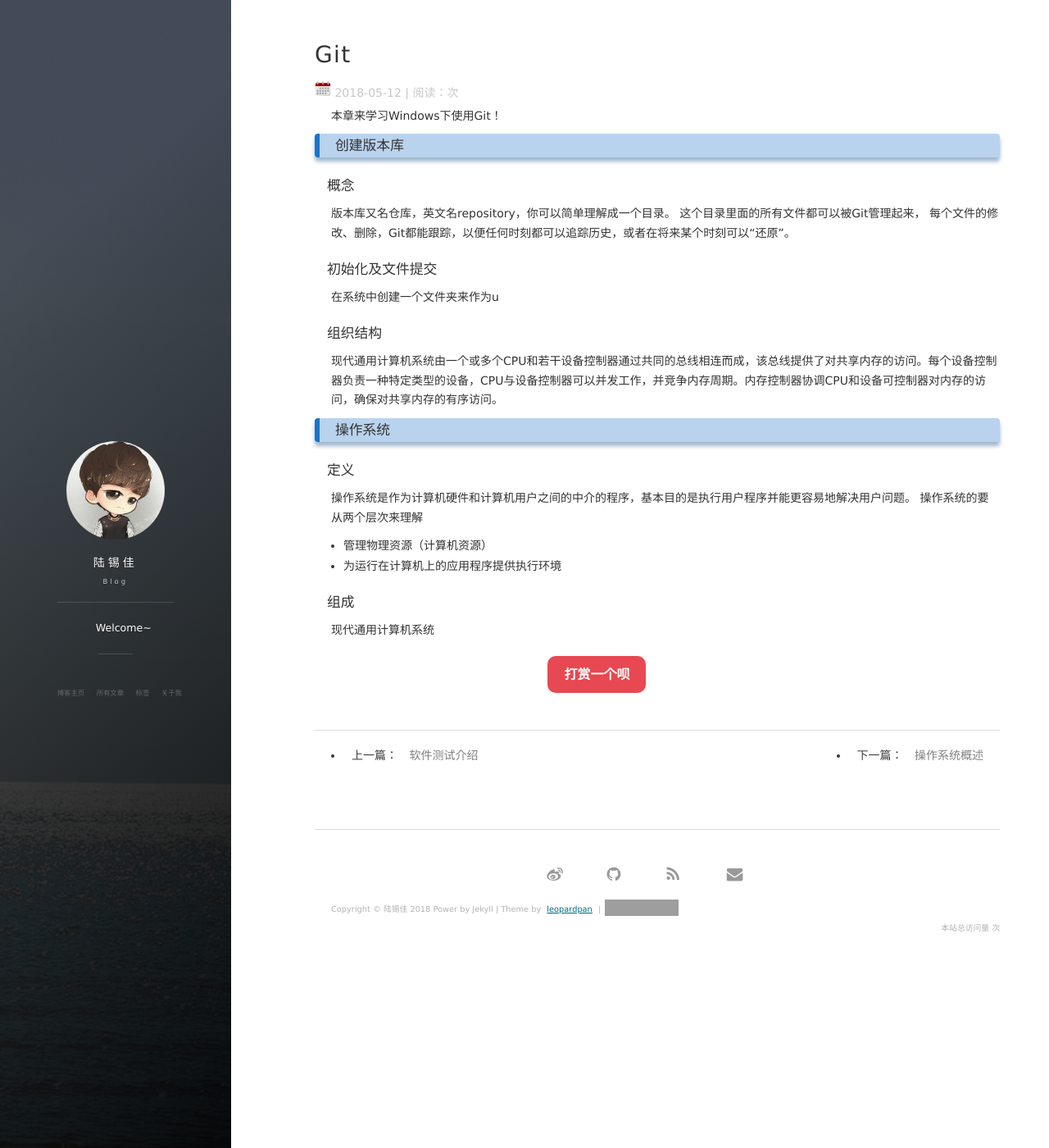
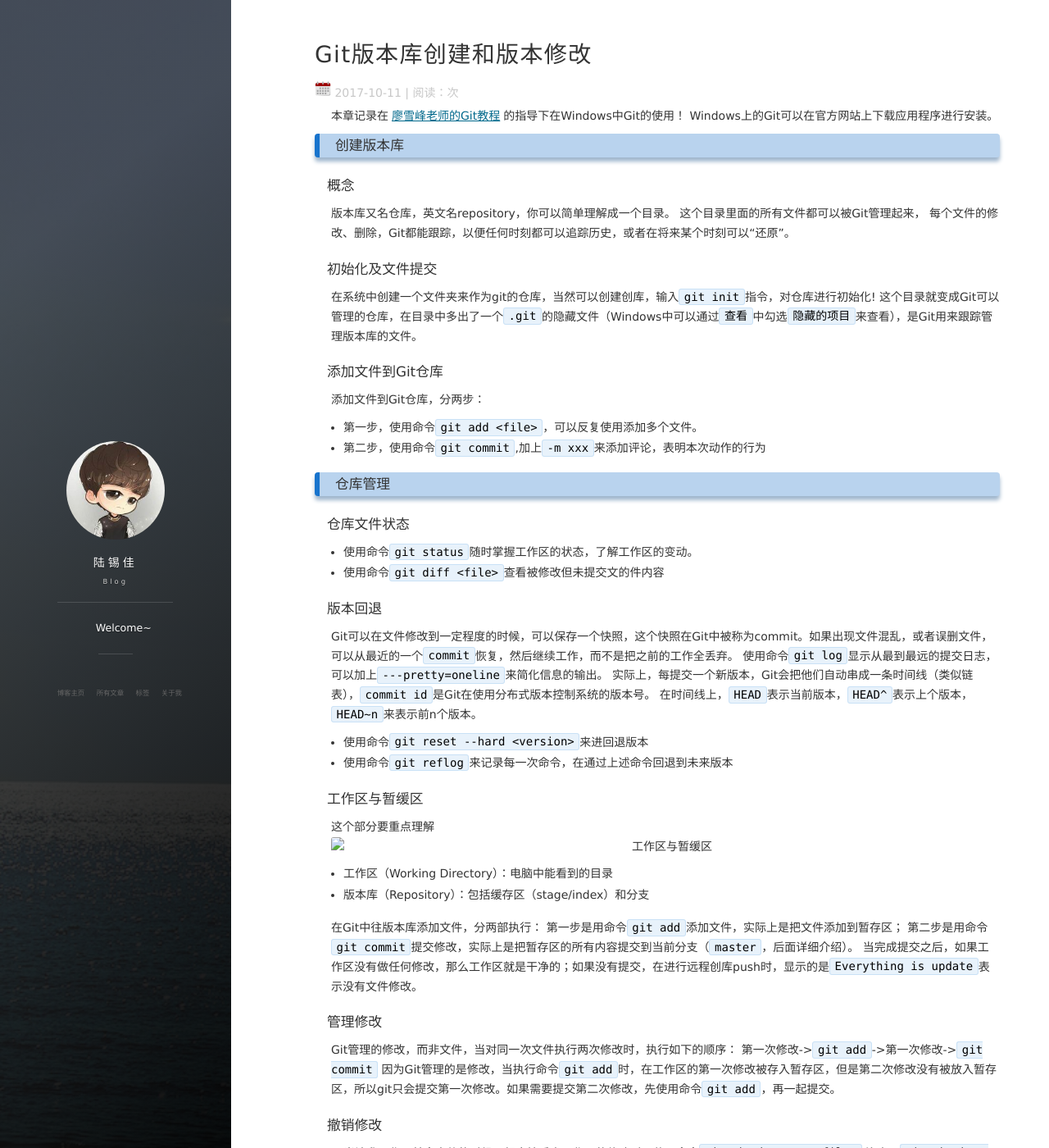
Before and after one commit to lxjsy/blog, a Jekyll site: the page built from _posts/2018-5-12-GitLearning.md, in a window 1280 px wide and 1400 px high. Shown: the whole window at 82% size. Built offline with Jekyll 4.4.1, drawn with Linux system fonts in a browser that asks for light colours; nearby versions of some CDN libraries; comment, search, counter and statistics services are not loaded; some of the changed text lies outside the part shown; grey boxes are pictures that could not be loaded.

Commit message:
change content

```diff
--- a/_posts/2018-5-12-GitLearning.md
+++ b/_posts/2018-5-12-GitLearning.md
@@ -1,34 +1,69 @@
 ---
 layout: post
-title: "Git"
-date: 2018-5-12 10:01:10
+title: "Git版本库创建和版本修改"
+date: 2017-10-11 9:01:10
 description: "Git学习"
 tag: Git
 ---
 
-本章来学习Windows下使用Git！
+本章记录在[廖雪峰老师的Git教程](https://www.liaoxuefeng.com/wiki/0013739516305929606dd18361248578c67b8067c8c017b000)的指导下在Windows中Git的使用！
+Windows上的Git可以在官方网站上下载应用程序进行安装。
 
 ### 创建版本库
+
 #### 概念
 版本库又名仓库，英文名repository，你可以简单理解成一个目录。
 这个目录里面的所有文件都可以被Git管理起来，
 每个文件的修改、删除，Git都能跟踪，以便任何时刻都可以追踪历史，或者在将来某个时刻可以“还原”。
 
 #### 初始化及文件提交
-在系统中创建一个文件夹来作为u
+在系统中创建一个文件夹来作为git的仓库，当然可以创建创库，输入`git init`指令，对仓库进行初始化!
+这个目录就变成Git可以管理的仓库，在目录中多出了一个`.git`的隐藏文件（Windows中可以通过`查看`中勾选`隐藏的项目`来查看），是Git用来跟踪管理版本库的文件。
 
-#### 组织结构
-现代通用计算机系统由一个或多个CPU和若干设备控制器通过共同的总线相连而成，该总线提供了对共享内存的访问。每个设备控制器负责一种特定类型的设备，CPU与设备控制器可以并发工作，并竞争内存周期。内存控制器协调CPU和设备可控制器对内存的访问，确保对共享内存的有序访问。
+#### 添加文件到Git仓库
+添加文件到Git仓库，分两步：
+* 第一步，使用命令`git add <file>`，可以反复使用添加多个文件。
+* 第二步，使用命令`git commit`,加上`-m xxx`来添加评论，表明本次动作的行为
 
-### 操作系统
+### 仓库管理
 
-#### 定义
+#### 仓库文件状态
+* 使用命令`git status`随时掌握工作区的状态，了解工作区的变动。
+* 使用命令`git diff <file>`查看被修改但未提交文的件内容
 
-操作系统是作为计算机硬件和计算机用户之间的中介的程序，基本目的是执行用户程序并能更容易地解决用户问题。
-操作系统的要从两个层次来理解
-* 管理物理资源（计算机资源）
-* 为运行在计算机上的应用程序提供执行环境
+#### 版本回退
+Git可以在文件修改到一定程度的时候，可以保存一个快照，这个快照在Git中被称为commit。如果出现文件混乱，或者误删文件，可以从最近的一个`commit`恢复，然后继续工作，而不是把之前的工作全丢弃。
+使用命令`git log`显示从最到最远的提交日志，可以加上`---pretty=oneline`来简化信息的输出。
+实际上，每提交一个新版本，Git会把他们自动串成一条时间线（类似链表），`commit id`是Git在使用分布式版本控制系统的版本号。
+在时间线上，`HEAD`表示当前版本，`HEAD^`表示上个版本，`HEAD~n`来表示前n个版本。
+* 使用命令`git reset --hard <version>`来进回退版本
+* 使用命令`git reflog`来记录每一次命令，在通过上述命令回退到未来版本
 
-#### 组成
+#### 工作区与暂缓区
+这个部分要重点理解
+![工作区与暂缓区](images/git/workandstage.png)
+* 工作区（Working Directory）：电脑中能看到的目录
+* 版本库（Repository）：包括缓存区（stage/index）和分支
 
-现代通用计算机系统
+在Git中往版本库添加文件，分两部执行：
+第一步是用命令`git add`添加文件，实际上是把文件添加到暂存区；
+第二步是用命令`git commit`提交修改，实际上是把暂存区的所有内容提交到当前分支（`master`，后面详细介绍）。
+当完成提交之后，如果工作区没有做任何修改，那么工作区就是干净的；如果没有提交，在进行远程创库push时，显示的是`Everything is update`表示没有文件修改。
+
+#### 管理修改
+Git管理的修改，而非文件，当对同一次文件执行两次修改时，执行如下的顺序：
+第一次修改->`git add`->第一次修改->`git commit`
+因为Git管理的是修改，当执行命令`git add`时，在工作区的第一次修改被存入暂存区，但是第二次修改没有被放入暂存区，所以git只会提交第一次修改。如果需要提交第二次修改，先使用命令`git add`，再一起提交。
+
+#### 撤销修改
+* 当该乱工作区某个文件的时候，想直接丢弃工作区的修改时，使用命令`git checkout -- <file>`
+注意：`git checkout -- <file>`有两种意思
+一是`<file>`自修改后还没有被放到暂存区，现在，撤销修改就回到和版本库一模一样的状态；
+二是已经添加到暂存区后，又作了修改，现在，撤销修改就回到添加到暂存区后的状态。
+* 如果出现了上述的第二种情况，想丢弃修改，分两步，第一步用命令`git reset HEAD file`，就回到了把暂存区的修改回退到工作区，第二步按上述操作
+* 如果已经提交了不合适的版本，想要测小本次提交，可以使用命令`git reset --hard <version>`来进回退版本
+
+#### 文件删除
+当文件删除之后，Git会检测到工作区与版本库不一致，有以下两种步骤可以选择
+* 如果要与工作区同步，则使用命令`git rm <file>`和`git commit -m xxx`从版本库删除该文件
+* 使用是误删文件，则使用命令`git checkout -- <file>`恢复文件到最新版本，即用版本库替换工作区版本
```
